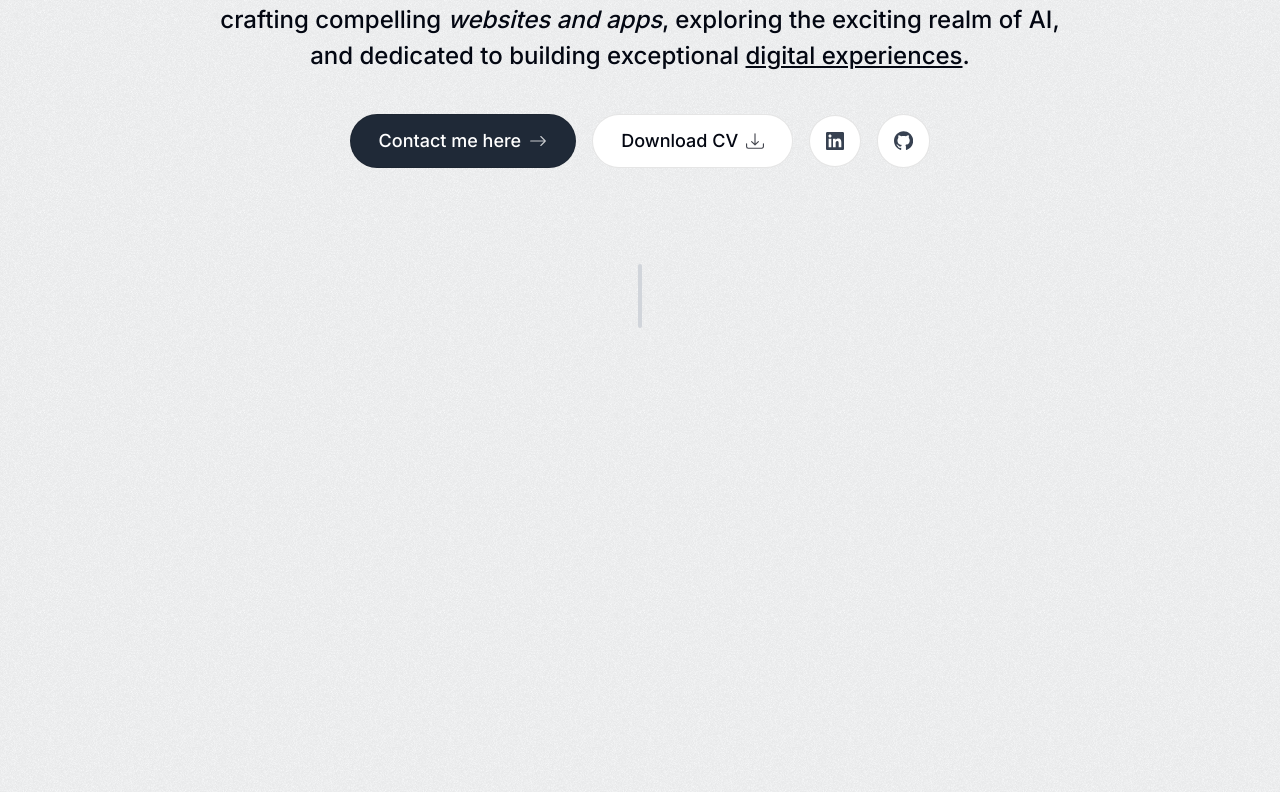
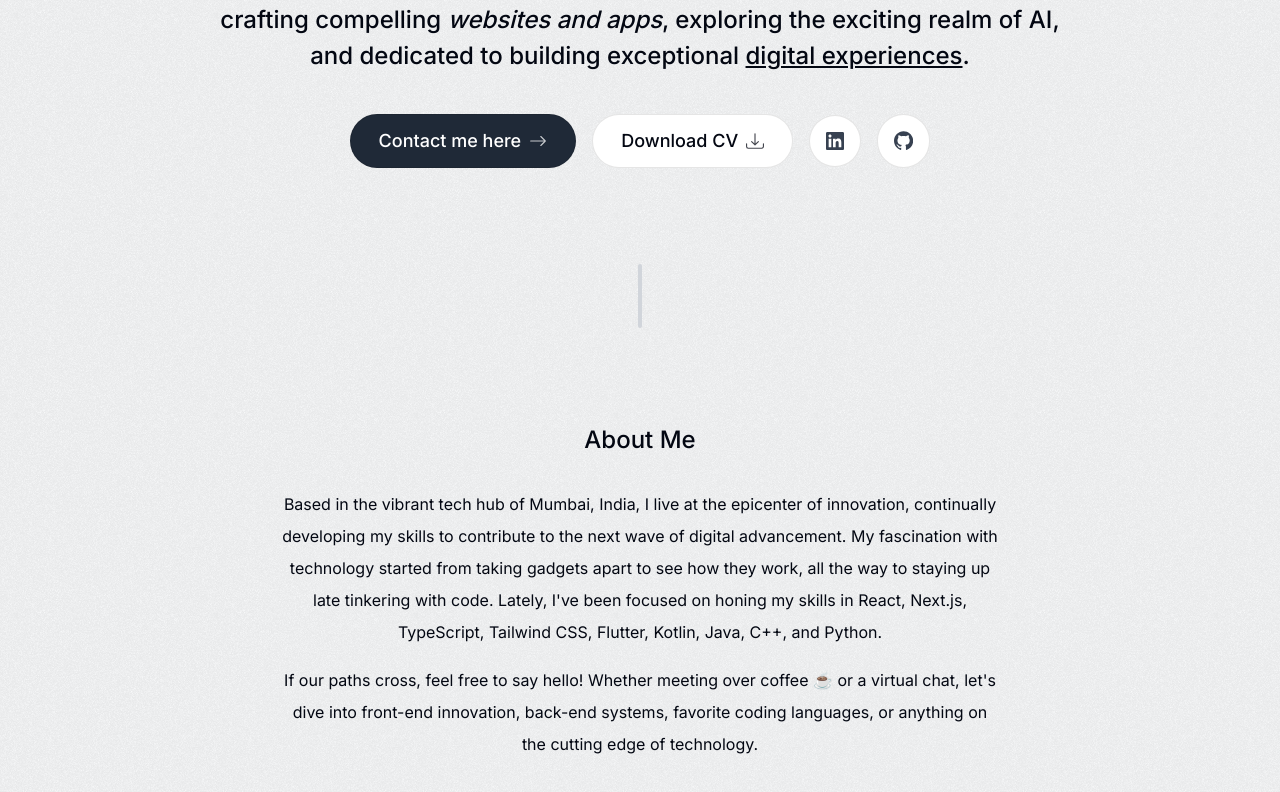
Before and after one commit to sarthakz25/portfolio-v1, a Next.js app in the folder portfolio/: page / in a window 1280 px wide. Shown: the part 334-1126 px from the top of the page. Built offline with nearby package versions, Linux system fonts and the light colour scheme.

Commit message:
seventh commit

```diff
--- a/portfolio/src/app/page.tsx
+++ b/portfolio/src/app/page.tsx
@@ -1,3 +1,4 @@
+import About from "@/components/about";
 import Intro from "@/components/intro";
 import SectionDivider from "@/components/section-divider";
 
@@ -6,6 +7,7 @@ export default function Home() {
     <main className="flex flex-col items-center px-4">
       <Intro />
       <SectionDivider />
+      <About />
     </main>
   )
 }
--- /dev/null
+++ b/portfolio/src/components/about.tsx
@@ -0,0 +1,37 @@
+"use client";
+
+import React from 'react'
+import SectionHeading from './section-heading'
+import { motion } from 'framer-motion'
+
+export default function About() {
+    return (
+        <motion.section
+            className="mb-28 max-w-[45rem] text-center leading-8 sm:mb-40"
+            initial={{ opacity: 0, y: 100 }}
+            animate={{ opacity: 1, y: 0 }}
+            transition={{
+                delay: 0.175
+            }}
+        >
+            <SectionHeading>
+                About Me
+            </SectionHeading>
+
+            <p className="mb-4">
+                Based in the vibrant tech hub of Mumbai, India, I live at the epicenter of innovation,
+                continually developing my skills to contribute to the next wave of digital advancement.
+                My fascination with technology started from taking gadgets apart to see how they work,
+                all the way to staying up late tinkering with code. Lately, I've been focused on honing my
+                skills in React, Next.js, TypeScript, Tailwind CSS, Flutter, Kotlin, Java, C++, and Python.
+            </p>
+
+            <p>
+                If our paths cross, feel free to say hello! Whether meeting over coffee ☕ or a virtual chat,
+                let's dive into front-end innovation, back-end systems, favorite coding languages, or anything
+                on the cutting edge of technology.
+            </p>
+
+        </motion.section>
+    )
+}
--- a/portfolio/src/components/intro.tsx
+++ b/portfolio/src/components/intro.tsx
@@ -47,7 +47,7 @@ export default function Intro() {
                 </div>
             </div>
 
-            <motion.p
+            <motion.h1
                 className="mb-10 mt-6 px-4 text-xl font-medium !leading-[1.5] sm:text-2xl"
                 initial={{ opacity: 0, y: 100 }}
                 animate={{ opacity: 1, y: 0 }}
@@ -60,7 +60,7 @@ export default function Intro() {
                 <span className="italic">websites and apps</span>, exploring the exciting realm of AI,
                 and dedicated to building exceptional <span className="underline">digital experiences</span>.
 
-            </motion.p>
+            </motion.h1>
 
             <motion.div
                 className="flex flex-col sm:flex-row items-center justify-center
--- /dev/null
+++ b/portfolio/src/components/section-heading.tsx
@@ -0,0 +1,15 @@
+import React from 'react';
+
+type SectionHeadingProps = {
+    children: React.ReactNode;
+}
+
+export default function SectionHeading({
+    children
+}: SectionHeadingProps) {
+    return (
+        <h2 className="text-2xl font-medium mb-8">
+            {children}
+        </h2>
+    )
+}
```
Also changed, not shown: portfolio/src/app/globals.css (line endings or trailing spaces).
